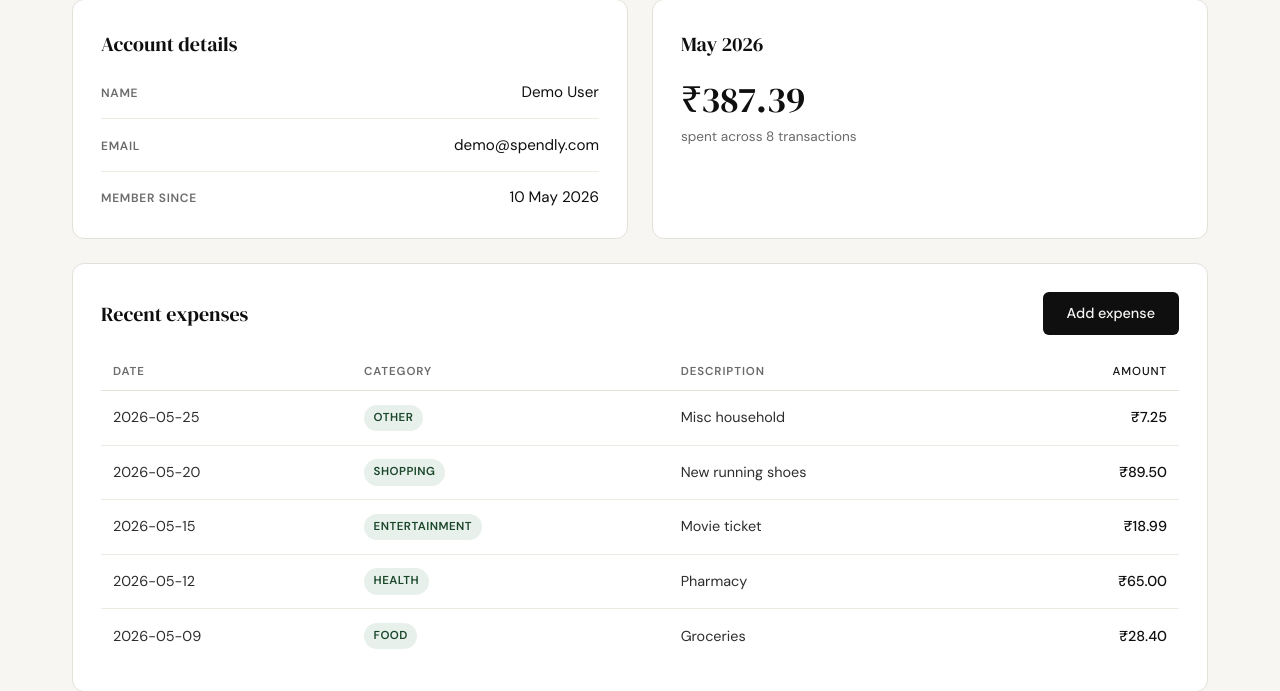
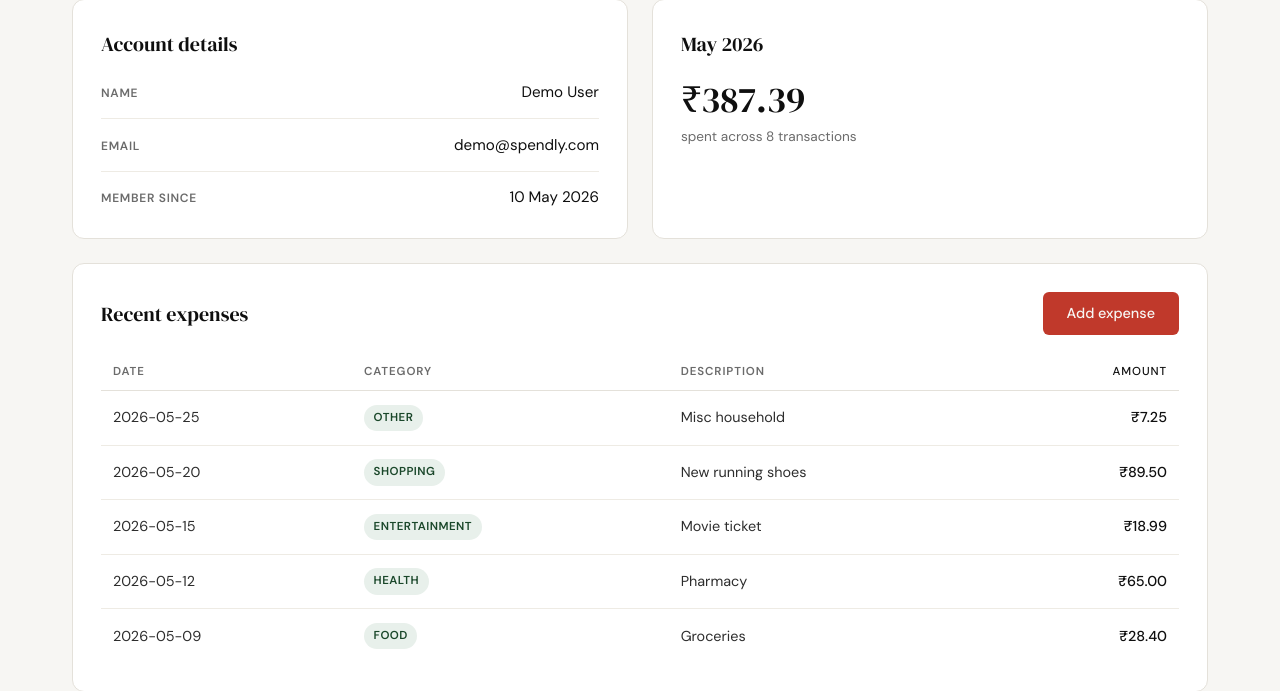
Before and after one commit to solankidilip978/spendly, a Flask app: page /profile in a window 1280 px wide. Shown: the part 317-1008 px from the top of the page. Run offline with Flask 3, Linux system fonts and the light colour scheme; the visitor is signed in with stand-in values (Sample User, id 1); data comes from the database, SQL or seed files in the repository.

Commit message:
Add Expense button color changed
Co-Authored-By: Claude Opus 4.7 (1M context) <noreply@anthropic.com>

```diff
--- a/static/css/style.css
+++ b/static/css/style.css
@@ -310,6 +310,23 @@ a { color: inherit; text-decoration: none; }
     border-color: var(--ink);
     color: var(--ink);
 }
+
+.btn-danger {
+    display: inline-block;
+    background: var(--danger);
+    color: var(--paper);
+    padding: 0.65rem 1.5rem;
+    border-radius: var(--radius-sm);
+    font-family: var(--font-body);
+    font-size: 0.9rem;
+    font-weight: 500;
+    cursor: pointer;
+    border: none;
+    transition: background 0.2s;
+    text-decoration: none;
+}
+
+.btn-danger:hover { filter: brightness(0.9); }
 
 /* ------------------------------------------------------------------ */
 /* Features section                                                    */
--- a/templates/profile.html
+++ b/templates/profile.html
@@ -47,7 +47,7 @@
         <article class="profile-card profile-card-wide">
             <div class="profile-card-head">
                 <h2 class="profile-card-title">Recent expenses</h2>
-                <a href="{{ url_for('add_expense') }}" class="btn-primary">Add expense</a>
+                <a href="{{ url_for('add_expense') }}" class="btn-danger">Add expense</a>
             </div>
 
             {% if recent_expenses and recent_expenses|length > 0 %}
```
Also changed, not shown: .claude/skills/frontend-design/SKILL.md.
